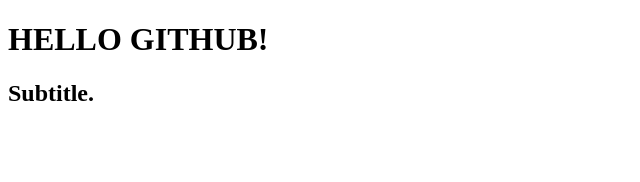
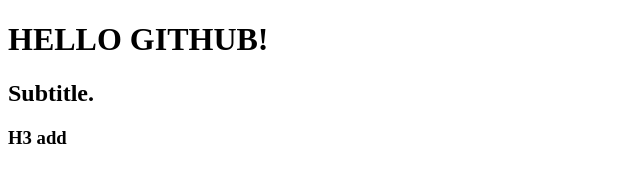
Before and after one commit to CodenameKY/my_first_github, a plain HTML site: page index.html in a window 1280 px wide. Shown: the full height of the page, 0-640 px from the left. Drawn offline with Linux system fonts and the light colour scheme.

Commit message:
Update index.html

```diff
--- a/index.html
+++ b/index.html
@@ -11,6 +11,7 @@
 <body>
     <h1>HELLO GITHUB!</h1>
     <h2>Subtitle.</h2>
+    <h3>H3 add</h3>
 </body>
 
 </html>
```
